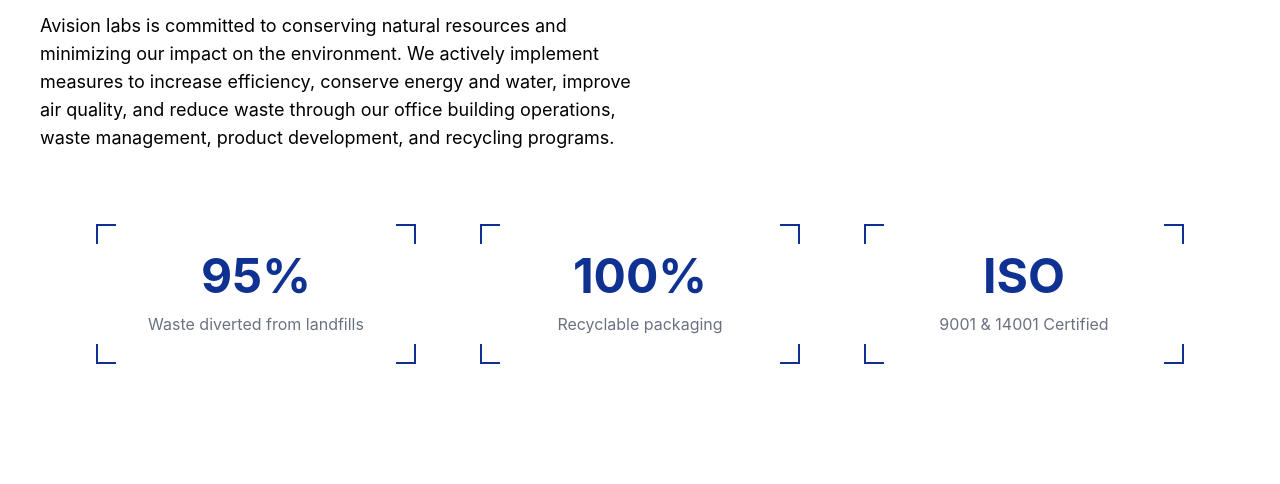
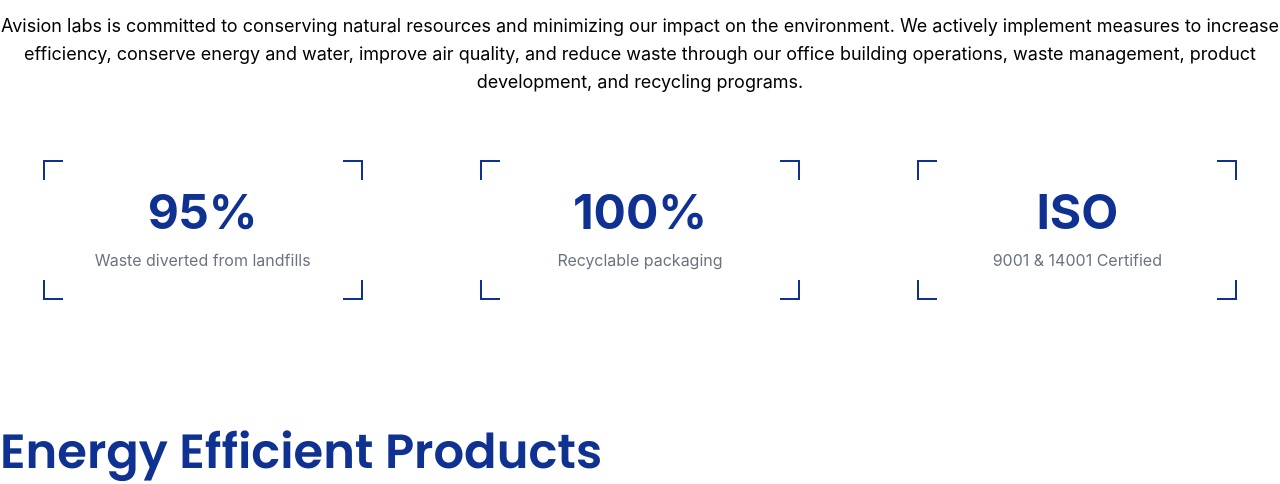
Before and after one commit to avisionlabs/website, a React (Vite) app in the folder client/: page /sustainability in a window 1280 px wide. Shown: the part 820-1304 px from the top of the page. Built offline with nearby package versions, Linux system fonts and the light colour scheme.

Commit message:
fix: sustainabilty page margins

```diff
--- a/client/src/pages/Company/Sustainability.tsx
+++ b/client/src/pages/Company/Sustainability.tsx
@@ -52,22 +52,23 @@
         </div>
       </section>
       {/* mission */}
-      <section className="relative flex flex-col gap-5 px-4 py-8 sm:gap-6 sm:px-8 sm:py-10 lg:px-10 lg:py-12">
+      <section className="relative py-8 sm:py-10 lg:py-12">
+        <div className="mx-auto w-full max-w-[1280px] px-6 lg:px-0 flex flex-col gap-8">
+          <div className="flex flex-col gap-5 sm:gap-6 text-center items-center">
             <h3 className="text-3xl font-semibold text-[var(--primary)] sm:text-4xl lg:text-5xl">
               Mission
             </h3>
-          <h4 className="font-regular text-base sm:text-lg lg:w-1/2">
+            <h4 className="font-regular text-base sm:text-lg">
               Avision labs is committed to conserving natural resources and
               minimizing our impact on the environment. We actively implement
               measures to increase efficiency, conserve energy and water, improve
-          air quality, and reduce waste through our office building operations,
-          waste management, product development, and recycling programs.
+              air quality, and reduce waste through our office building
+              operations, waste management, product development, and recycling
+              programs.
             </h4>
-
-        <div className="grid grid-cols-1 justify-items-center gap-4 px-0 py-4 sm:grid-cols-2 sm:gap-6 sm:py-6 lg:grid-cols-3 lg:gap-8 lg:px-10 lg:py-12">
-            <div
-              className="relative flex w-full max-w-[15rem] flex-col items-center justify-center gap-2 px-3 py-6 sm:max-w-[20rem] sm:gap-3 sm:px-4 sm:py-7"
-            >
+          </div>
+          <div className="grid grid-cols-1 justify-items-center gap-4 py-4 sm:grid-cols-2 sm:gap-6 sm:py-6 lg:grid-cols-3 lg:gap-8 lg:py-8">
+            <div className="relative flex w-full max-w-[15rem] flex-col items-center justify-center gap-2 px-3 py-6 sm:max-w-[20rem] sm:gap-3 sm:px-4 sm:py-7">
               {/* Corner brackets */}
               <span className="absolute top-0 left-0 w-5 h-5 border-t-2 border-l-2 border-[var(--primary)]" />
               <span className="absolute top-0 right-0 w-5 h-5 border-t-2 border-r-2 border-[var(--primary)]" />
@@ -81,9 +82,7 @@
                 Waste diverted from landfills
               </span>
             </div>
-            <div
-              className="relative flex w-full max-w-[15rem] flex-col items-center justify-center gap-2 px-3 py-6 sm:max-w-[20rem] sm:gap-3 sm:px-4 sm:py-7"
-            >
+            <div className="relative flex w-full max-w-[15rem] flex-col items-center justify-center gap-2 px-3 py-6 sm:max-w-[20rem] sm:gap-3 sm:px-4 sm:py-7">
               {/* Corner brackets */}
               <span className="absolute top-0 left-0 w-5 h-5 border-t-2 border-l-2 border-[var(--primary)]" />
               <span className="absolute top-0 right-0 w-5 h-5 border-t-2 border-r-2 border-[var(--primary)]" />
@@ -97,9 +96,7 @@
                 Recyclable packaging
               </span>
             </div>
-            <div
-              className="relative flex w-full max-w-[15rem] flex-col items-center justify-center gap-2 px-3 py-6 sm:col-span-2 sm:max-w-[20rem] sm:gap-3 sm:px-4 sm:py-7 lg:col-span-1"
-            >
+            <div className="relative flex w-full max-w-[15rem] flex-col items-center justify-center gap-2 px-3 py-6 sm:col-span-2 sm:max-w-[20rem] sm:gap-3 sm:px-4 sm:py-7 lg:col-span-1">
               {/* Corner brackets */}
               <span className="absolute top-0 left-0 w-5 h-5 border-t-2 border-l-2 border-[var(--primary)]" />
               <span className="absolute top-0 right-0 w-5 h-5 border-t-2 border-r-2 border-[var(--primary)]" />
@@ -114,9 +111,11 @@
               </span>
             </div>
           </div>
+        </div>
       </section>
       {/* energy efficient products */}
-      <section className="relative flex flex-col gap-5 px-4 py-8 sm:gap-6 sm:px-8 sm:py-10 lg:px-10 lg:py-12">
+      <section className="relative py-8 sm:py-10 lg:py-12">
+        <div className="mx-auto w-full max-w-[1280px] px-6 lg:px-0 flex flex-col gap-5 sm:gap-6">
           <h3 className="text-3xl font-semibold text-[var(--primary)] sm:text-4xl lg:text-5xl">
             Energy Efficient Products
           </h3>
@@ -134,18 +133,20 @@
             alt="printer"
             className="h-[18em] w-full object-cover sm:h-[24em] lg:h-[35em]"
           />
+        </div>
       </section>
-      <section className="relative flex flex-col gap-5 bg-[var(--primary)] px-4 py-8 text-white sm:gap-6 sm:px-6 sm:py-10 lg:px-8 lg:py-12">
-          <div className="grid gap-6 px-0 py-3 sm:px-4 lg:grid-cols-2 lg:px-16 lg:py-10">
+      <section className="relative bg-[var(--primary)] py-8 text-white sm:py-10 lg:py-12">
+        <div className="mx-auto w-full max-w-[1280px] px-6 lg:px-0">
+          <div className="grid gap-6 py-3 lg:grid-cols-2 lg:py-10">
             {/* clean delivery & recycling */}
             <div className="flex flex-col gap-6 p-0 sm:gap-8 sm:p-2 lg:gap-10 lg:p-4">
               <h3 className="text-3xl font-semibold sm:text-4xl lg:text-5xl">
                 Clean Delivery & Recycling
               </h3>
               <p className="text-base sm:text-lg lg:text-xl">
-              All products packaged with 100% recyclable materials. Installation
-              services include removal, re-use, and environmentally sensitive
-              disposal.
+                All products packaged with 100% recyclable materials.
+                Installation services include removal, re-use, and
+                environmentally sensitive disposal.
               </p>
               <div className="grid grid-cols-2 gap-3 py-2 sm:gap-4">
                 <div className="flex flex-col items-center gap-2 text-center sm:items-start sm:text-left">
@@ -182,15 +183,17 @@
               />
             </div>
           </div>
+        </div>
       </section>
       {/* green facilities */}
-      <section className="relative flex flex-col gap-5 px-4 py-8 sm:gap-6 sm:px-8 sm:py-10 lg:px-10 lg:py-12">
+      <section className="relative py-8 mt-8 sm:py-10 lg:py-12">
+        <div className="mx-auto w-full max-w-[1280px] px-6 lg:px-0 flex flex-col gap-5 sm:gap-4">
           <img
             src={mover2Image}
             alt="mover carrying a box"
-          className="my-2 h-[18em] w-full object-cover sm:my-4 sm:h-[24em] lg:my-6 lg:h-[35em]"
+            className="h-[18em] w-full object-cover sm:h-[24em] lg:h-[35em]"
           />
-        <h3 className="text-3xl font-semibold text-[var(--primary)] sm:text-4xl lg:text-5xl">
+          <h3 className="text-3xl font-semibold text-[var(--primary)] mt-5  sm:text-4xl lg:text-5xl">
             Green Facilities
           </h3>
           <h4 className="font-regular w-full text-base sm:text-lg">
@@ -213,6 +216,7 @@
             />
             <Pill text="Batteries" borderColor="#CAD5E2" textColor="#616262" />
           </div>
+        </div>
       </section>
       {/* image carousel */}
       <section className="sustainability-carousel relative my-8 h-[14em] w-full overflow-x-auto overflow-y-hidden sm:my-10 sm:h-[20em] lg:h-[25em]">
@@ -231,9 +235,12 @@
         </div>
       </section>
       <section>
-        <h4 className="font-regular w-full px-4 py-4 text-center text-base sm:text-lg">
-          Avision labs is committed to sustainable electronics and environmental responsibility
+        <div className="mx-auto w-full max-w-[1280px] px-6 lg:px-0">
+          <h4 className="font-regular w-full py-4 text-center text-base sm:text-lg">
+            Avision labs is committed to sustainable electronics and
+            environmental responsibility
           </h4>
+        </div>
       </section>
     </main>
   );
```
Lines whose indentation alone changed are shown as unchanged.
